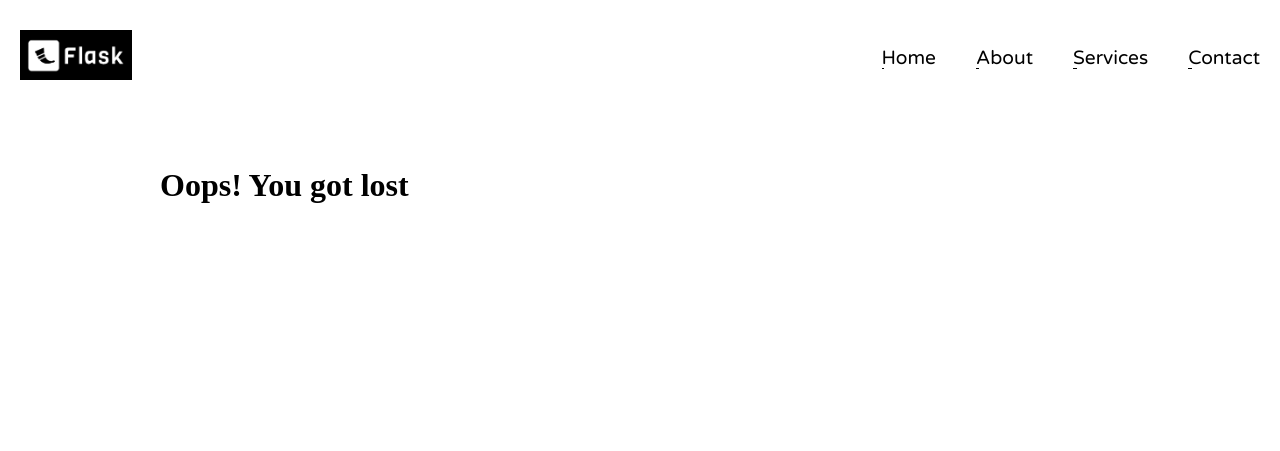
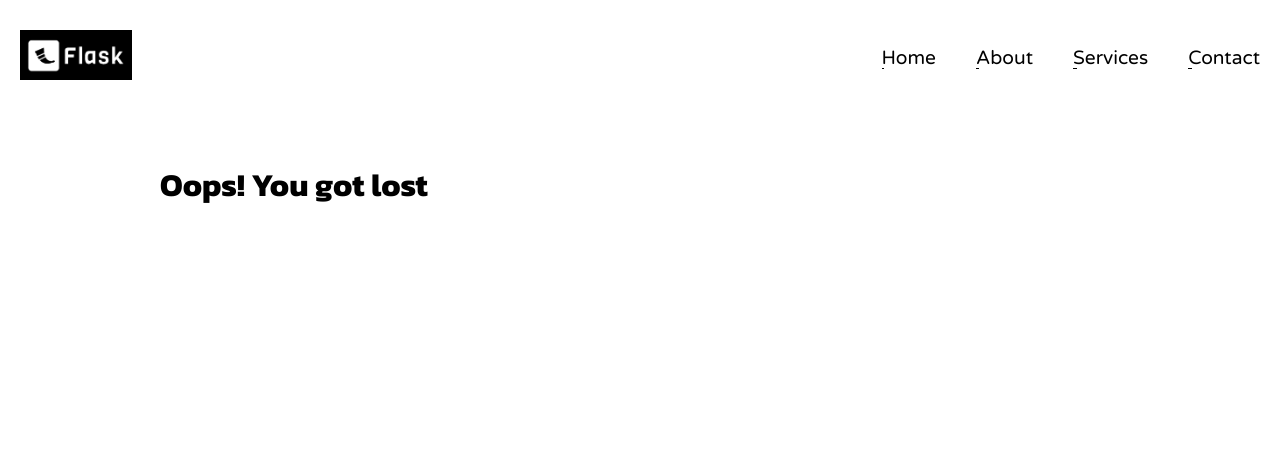
Before and after one commit to YuheshPandian/Flask-Boilerplate, a Flask app: template app/templates/404.html in a window 1280 px wide. Shown: the top 451 px of the page. Run offline with Flask 3, Linux system fonts and the light colour scheme; the template is opened without the code that fills it, so the values that code supplies are empty.

Commit message:
Update 404page.css
Created and updated the 404page.css file to address the #1 issue created

```diff
--- a/app/static/css/404page.css
+++ b/app/static/css/404page.css
@@ -1,3 +1,4 @@
 h1 {
   font-size:6.5 rem;
+  font-family: Kanit, arial, sans-serif;
 }
```
